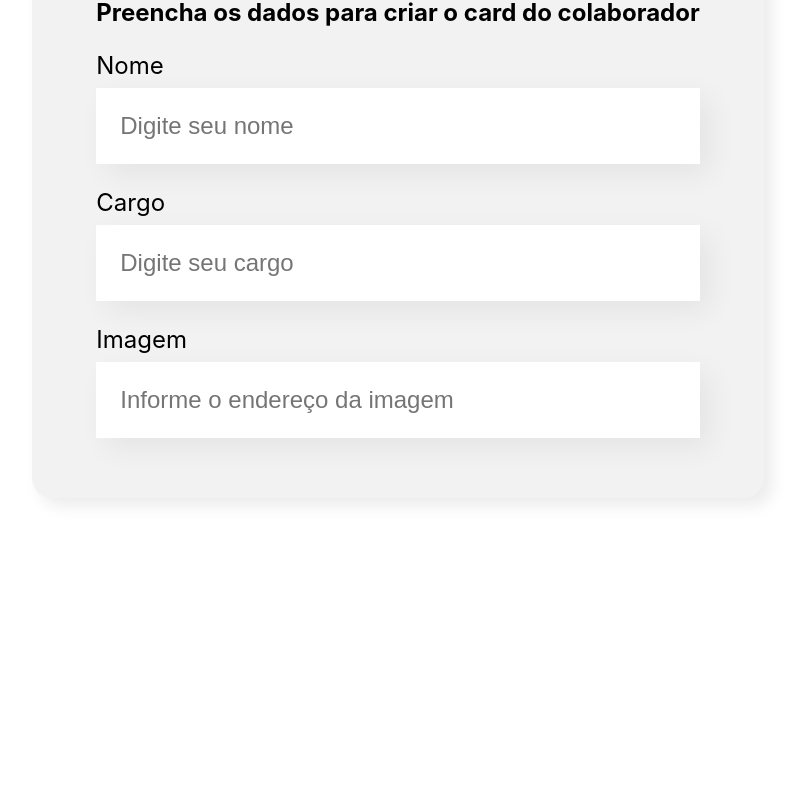
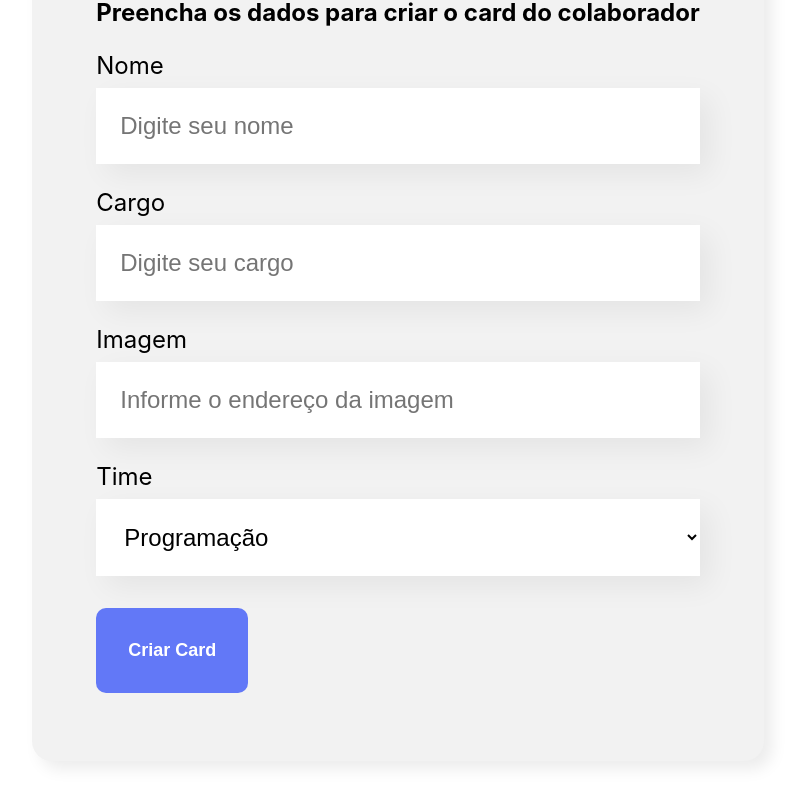
Before and after one commit to rafael-ferper/organo, a React (Create React App) app: page / in a window 1280 px wide. Shown: the part 636-1441 px from the top of the page, without its empty margins (242-1042 px from the left). Before the commit the page ends 1214 px from the top, so only its background shows below. Built offline with nearby package versions, Linux system fonts and the light colour scheme.

Commit message:
feat: Botao, CampoTexto, Formulario, ListaSuspensa

```diff
--- /dev/null
+++ b/src/componentes/Botao/Botao.css
@@ -0,0 +1,15 @@
+.botao {
+    background-color: #6278f7;
+    border-radius: 10px;
+    font-weight: 700;
+    font-size: 18px;
+    padding: 32px;
+    border: none;
+    cursor: pointer;
+    color: #fff;
+    margin: 32px 0;
+}
+
+.botao:hover {
+    color: #95ffd4;
+}
--- /dev/null
+++ b/src/componentes/Botao/index.js
@@ -0,0 +1,11 @@
+import './Botao.css'
+
+const Botao = (props) => {
+    return (
+        <button className='botao'>
+            {props.children}
+        </button>
+    )
+}
+
+export default Botao;
--- a/src/componentes/CampoTexto/index.js
+++ b/src/componentes/CampoTexto/index.js
@@ -4,7 +4,7 @@
     return (
         <div className="campo-texto">
             <label>{props.label}</label>
-            <input placeholder={props.placeholder}/>
+            <input required={props.obrigatorio} placeholder={props.placeholder}/>
         </div>
     )
 }
--- a/src/componentes/Formulario/index.js
+++ b/src/componentes/Formulario/index.js
@@ -1,14 +1,36 @@
+import Botao from '../Botao';
 import CampoTexto from '../CampoTexto';
+import ListaSuspensa from '../ListaSuspensa';
 import './Formulario.css'
 
 const Formulario = () => {
+
+    const times = [
+        'Programação',
+        'Front-End',
+        'Data Science',
+        'Devops',
+        'UX e Design',
+        'Mobile',
+        'Inovação e Gestão'
+    ]
+
+    const aoSalvar = (evento) => {
+        evento.preventDefault();
+        console.log('Form foi submetido');
+    }
+
     return (
         <section className='formulario'>
-            <form>
+            <form onSubmit={aoSalvar}>
                 <h2>Preencha os dados para criar o card do colaborador</h2>
-                <CampoTexto label="Nome" placeholder="Digite seu nome" />
-                <CampoTexto label="Cargo" placeholder="Digite seu cargo" />
+                <CampoTexto obrigatorio={true} label="Nome" placeholder="Digite seu nome" />
+                <CampoTexto obrigatorio={true} label="Cargo" placeholder="Digite seu cargo" />
                 <CampoTexto label="Imagem" placeholder="Informe o endereço da imagem" />
+                <ListaSuspensa obrigatorio={true} label="Time" itens={times} />
+                <Botao>
+                    Criar Card
+                </Botao>
             </form>
         </section>
     )
--- /dev/null
+++ b/src/componentes/ListaSuspensa/ListaSuspensa.css
@@ -0,0 +1,15 @@
+.lista-suspensa label {
+    display: block;
+    margin-bottom: 8px;
+    font-size: 24px;
+}
+
+.lista-suspensa select{
+    background-color: #fff;
+    box-shadow: 10px 10px 30px rgba(0, 0, 0, 0.06);
+    width: 100%;
+    border: none;
+    font-size: 24px;
+    padding: 24px;
+    box-sizing: border-box;
+}
--- /dev/null
+++ b/src/componentes/ListaSuspensa/index.js
@@ -0,0 +1,14 @@
+import './ListaSuspensa.css'
+
+const ListaSuspensa = (props) => {
+    return (
+        <div className='lista-suspensa'>
+            <label>{props.label}</label>
+            <select required={props.obrigatorio}>
+                {props.itens.map(item => <option key={item}>{item}</option>)}
+            </select>
+        </div>
+    )
+}
+
+export default ListaSuspensa;
```
